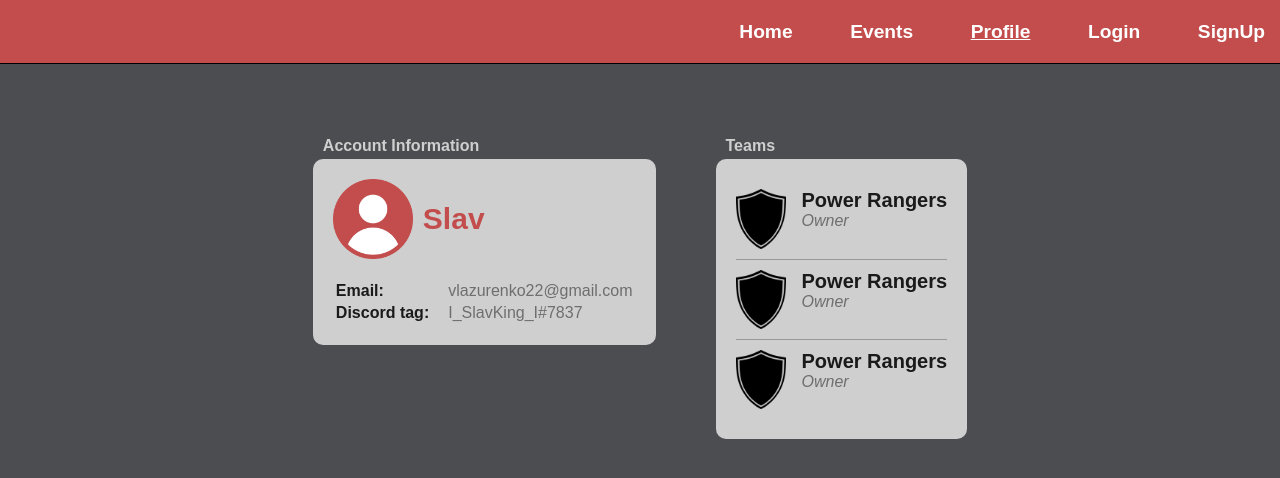
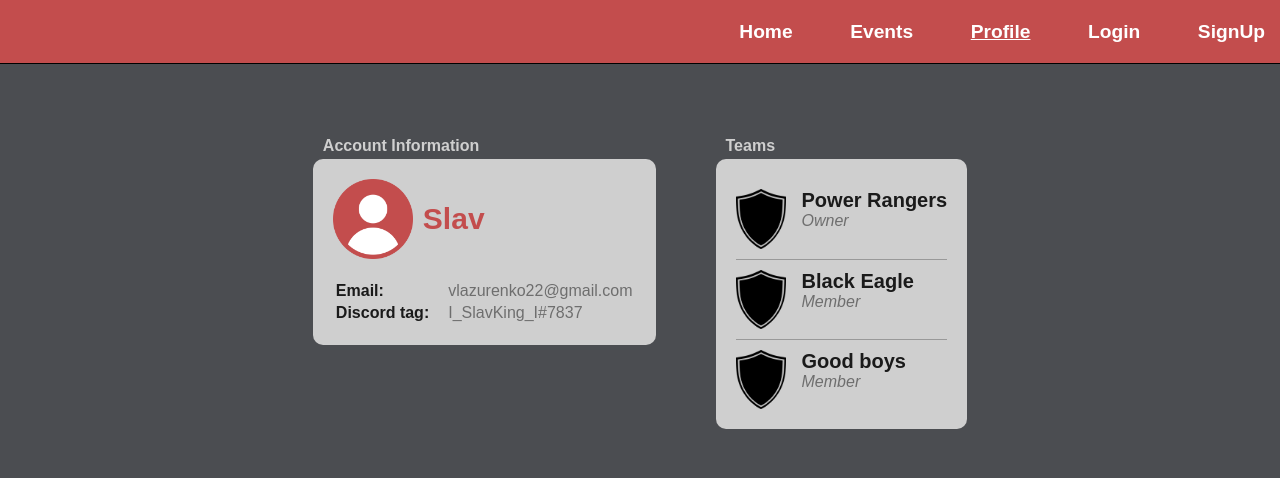
Before and after one commit to SlavLazurenko/TMS, a React (Create React App) app in the folder frontend/: page /profile in a window 1280 px wide. Shown: the top 478 px of the page. Built offline with nearby package versions, Linux system fonts and the light colour scheme.

Commit message:
Corrections

```diff
--- a/frontend/src/components/Profile.jsx
+++ b/frontend/src/components/Profile.jsx
@@ -38,15 +38,15 @@ function Profile() {
             <li className="team-entry">
               <img className="logo" src="/img/team-logo/default-team.png" alt="default team logo" />
               <div className="info">
-                <span className="name">Power Rangers</span>
-                <span className="role">Owner</span>
+                <span className="name">Black Eagle</span>
+                <span className="role">Member</span>
               </div>
             </li>
             <li className="team-entry">
               <img className="logo" src="/img/team-logo/default-team.png" alt="default team logo" />
               <div className="info">
-                <span className="name">Power Rangers</span>
-                <span className="role">Owner</span>
+                <span className="name">Good boys</span>
+                <span className="role">Member</span>
               </div>
             </li>
           </ul>
--- a/frontend/src/css/Profile.css
+++ b/frontend/src/css/Profile.css
@@ -75,11 +75,12 @@
 
 .profile > .info-block.team > .block .team-entry {
   display: flex;
-  padding: 10px 0;
+  padding-top: 10px;
 }
 
 .profile > .info-block.team > .block .team-entry:not(:last-child) {
   border-bottom: 1px solid #999999;
+  padding-bottom: 10px;
 }
 
 .profile > .info-block.team > .block .team-entry img.logo {
```
